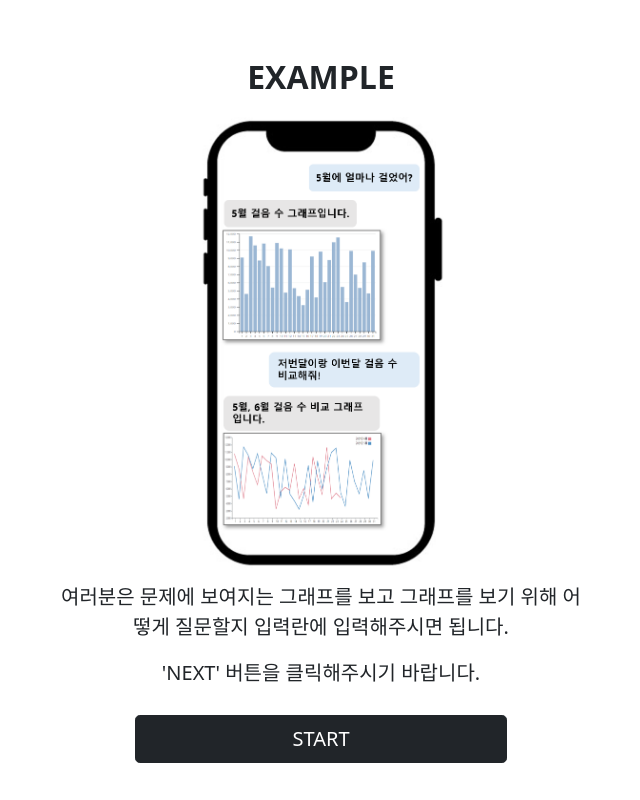
After one commit to sujinhur/survey_form, a Django app: page /survey/example in a window 1280 px wide. The commit adds this page. Shown: the whole page, without its empty margins (319-959 px from the left). Run offline with Django 3.2, Linux system fonts and the light colour scheme; some libraries are stand-ins or nearby versions.

Commit message:
add html page

```diff
--- a/svform/static/css/style.css
+++ b/svform/static/css/style.css
@@ -1,6 +1,6 @@
-h1 {
+h1, h2 {
     font-weight: bold;
-    padding-top: 5%;
+    padding-top: 3%;
 }
 
 .html, body {
--- a/svform/survey/urls.py
+++ b/svform/survey/urls.py
@@ -2,12 +2,18 @@ from django.urls import path
 
 from django.conf.urls import url
 
+from django.conf.urls.static import static
+from django.conf import settings
+
 from . import views
 
 urlpatterns = [
-    path('', views.index, name='index'),
-    path('intro', views.introduce, name='intro'),
+    path('', views.introduce, name='introduce'),
+    path('example', views.example, name='example'),
+    path('attention', views.attention, name='attention'),
     path('problem/<int:page_index>', views.problem, name='problem'),
     url(r'^problem/(?P<page_index>\w{0,50})', views.problem, name='problem'),
     path('result', views.result, name='result'),
 ]
+
+urlpatterns += static(settings.STATIC_URL, document_root=settings.STATIC_ROOT)
--- a/svform/survey/views.py
+++ b/svform/survey/views.py
@@ -10,15 +10,22 @@ import csv
 
 # Create your views here.
 
-def index(request):
-    return HttpResponse('hello')
-
 # start page
 def introduce(request):
+    return render(request, 'survey/intro.html')
+
+# 예시 설명 페이지
+def example(request):
+
+    return render(request, 'survey/example.html')
+
+# 주의사항 페이지
+def attention(request):
     db_list = random_dblist()
     request.session['q_list'] = db_list
     request.session['id'] = request.session.session_key
-    return render(request, 'survey/intro.html')
+    return render(request, 'survey/attention.html')
+
 
 # 시각화 및 텍스트 입력 페이지
 def problem(request, page_index):
--- /dev/null
+++ b/svform/templates/survey/example.html
@@ -0,0 +1,25 @@
+{% extends "survey/base.html" %}
+
+{% block content %}
+
+
+    <div class="container">
+        <div class="row">
+            <h2 class="text-center">EXAMPLE</h2>
+        </div>
+        <div class="row d-grid col-3 mx-auto text-center">
+            <img src="/static/img/ex.png">
+        </div>
+        <div class="row d-grid col-6 mx-auto text-center">
+            <p class="lead"><strong>여러분은 문제에 보여지는 그래프를 보고 그래프를 보기 위해 어떻게 질문할지 입력란에 입력해주시면 됩니다.</strong> </p>
+
+            <p class="lead"><strong>'NEXT' 버튼을 클릭해주시기 바랍니다.</strong></p>
+        </div>
+        <div class="d-grid col-4 mx-auto">
+            <button type="button" class="btn btn-dark btn-lg" onclick="location.href='attention'">START</button>
+        </div>
+
+
+    </div>
+
+{% endblock %}
--- a/svform/templates/survey/intro.html
+++ b/svform/templates/survey/intro.html
@@ -11,12 +11,10 @@
             <p  class="lead"><strong>본 설문은 챗봇기반의 데이터 시각화 인공지능 모델을 만들기 위한 데이터를 수집하기 위해 개발되었습니다.</strong></p>
             <p class="lead"><strong>설문은 총 30문항으로 이루어져 있으며 각각 다른 그래프를 보여줄 것입니다.
                 그래프는 2019년도 1월부터 현재시점까지의 걸음 수 데이터로 구성되어 있으며 일별, 주별 평균, 월별 평균 등의 그래프를 보여줄 것입니다.</strong> </p>
-            <p class="lead"><strong>여러분은 문제에 보여지는 그래프를 보고 그래프를 보기 위해 어떻게 질문할지 입력란에 입력해주시면 됩니다.</strong> </p>
-            <p class="lead"><strong><u>설문을 진행하면서 그래프에 문제가 있어 보인다면 입력란에 ‘오류’라고 입력하시고 ‘NEXT’ 버튼을 클릭해주시기 바랍니다.</u></strong></p>
-            <p class="lead"><strong>이제 ‘START’ 버튼을 클릭해 설문을 시작해주시기 바랍니다.</strong></p>
+            <p class="lead"><strong>설문을 시작하려면 'NEXT' 버튼을 클릭해주시기 바랍니다.</strong></p>
         </div>
         <div class="d-grid col-4 mx-auto">
-            <button type="button" class="btn btn-dark btn-lg" onclick="location.href='problem/1'">START</button>
+            <button type="button" class="btn btn-dark btn-lg" onclick="location.href='example'">START</button>
         </div>
 
 
```
Also changed, not shown: svform/templates/survey/attention.html (added, +22 -0 lines), svform/db.sqlite3, svform/static/img/ex.png (added).
